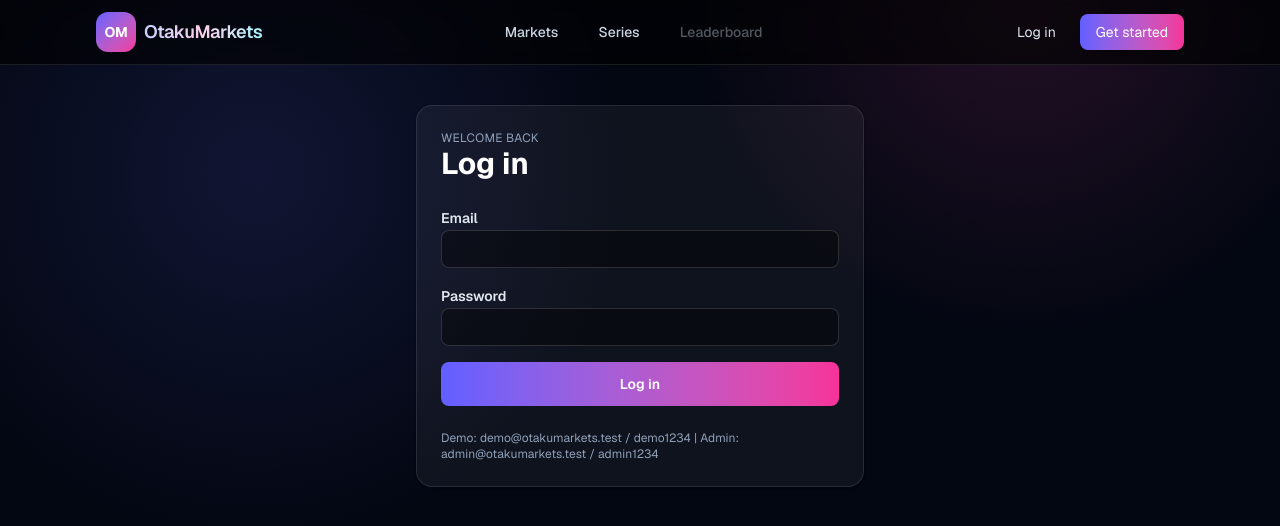
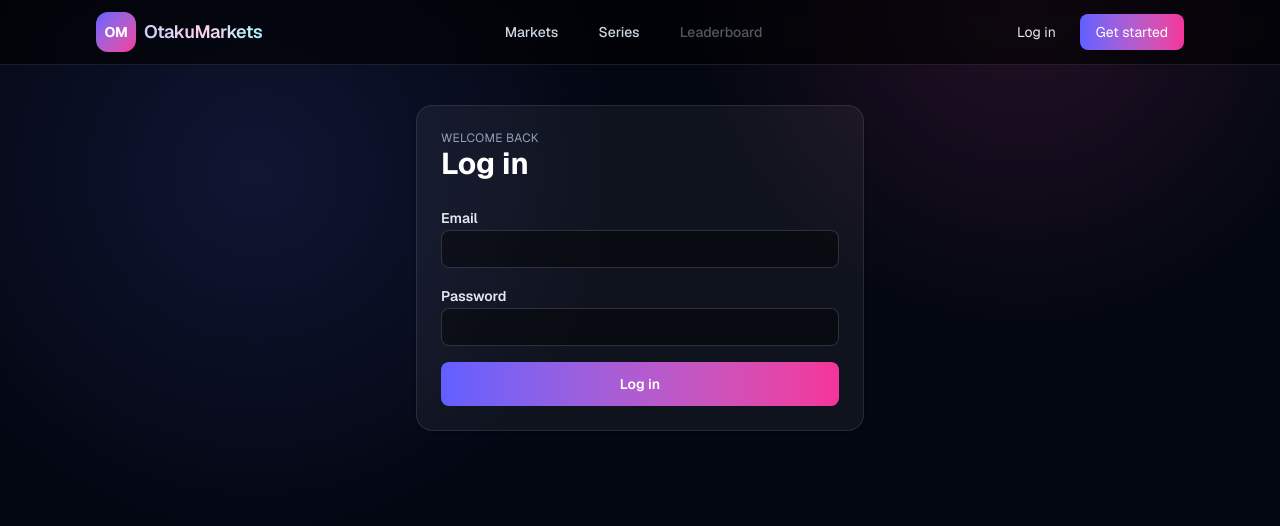
Before and after one commit to Bachiru65/anistocks, a Next.js app: page /auth/login in a window 1280 px wide. Shown: the top 526 px of the page. Built offline with nearby package versions, Linux system fonts and the light colour scheme; no server answers.

Commit message:
chore: remove demo credentials from auth pages

```diff
--- a/src/app/auth/login/page.tsx
+++ b/src/app/auth/login/page.tsx
@@ -64,9 +64,6 @@ export default function LoginPage() {
         </button>
       </form>
       {message ? <p className="text-sm text-amber-200">{message}</p> : null}
-      <p className="text-xs text-slate-400">
-        Demo: demo@otakumarkets.test / demo1234 | Admin: admin@otakumarkets.test / admin1234
-      </p>
     </div>
   );
 }
--- a/src/app/auth/signup/page.tsx
+++ b/src/app/auth/signup/page.tsx
@@ -75,7 +75,6 @@ export default function SignupPage() {
         </button>
       </form>
       {message ? <p className="text-sm text-amber-200">{message}</p> : null}
-      <p className="text-xs text-slate-400">You will receive 10,000 demo tokens on signup.</p>
     </div>
   );
 }
```
